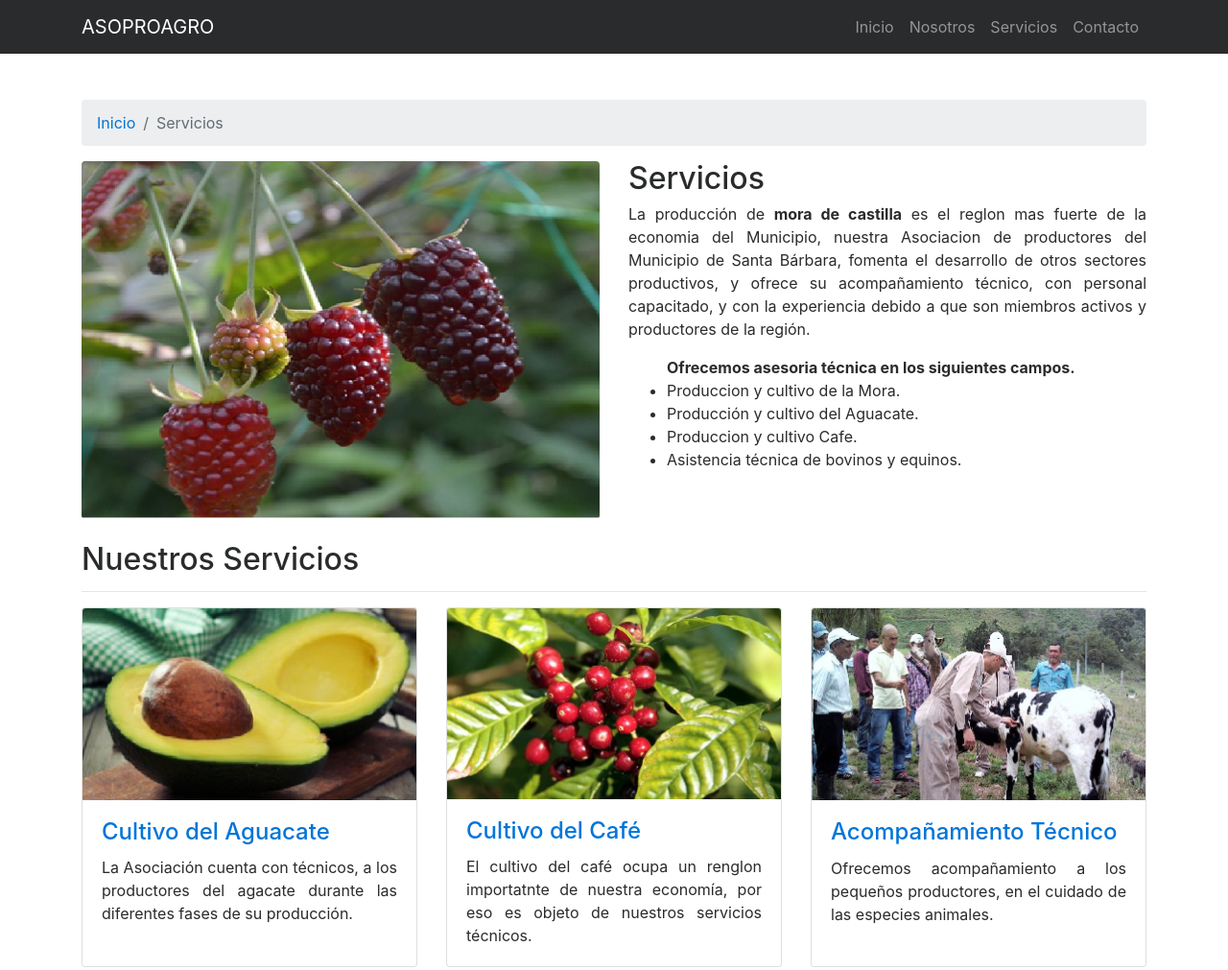
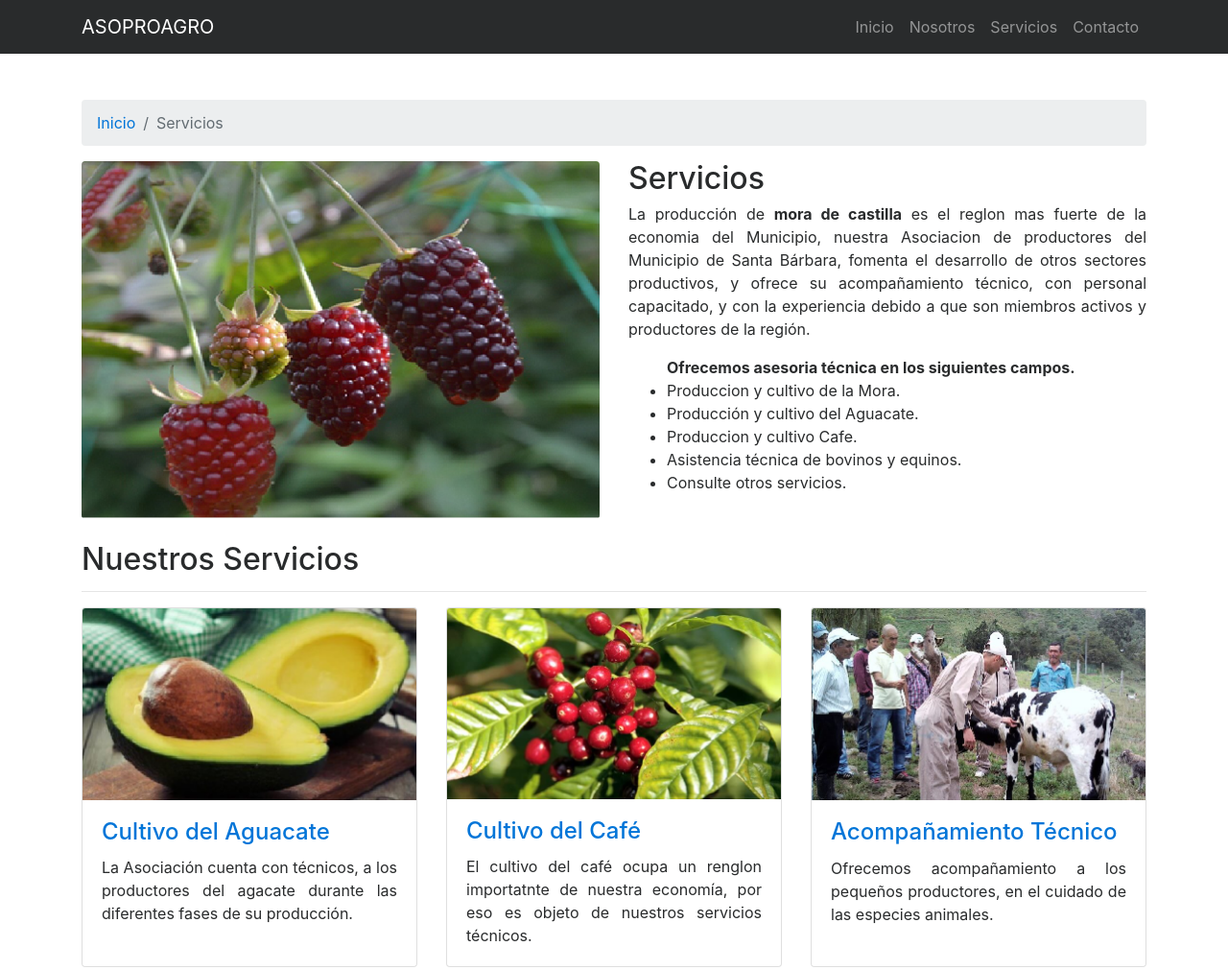
Before and after one commit to asoproagro/web, a website: page services.html in a window 1280 px wide. Shown: the top 1011 px of the page at 96% size. Drawn offline with Linux system fonts and the light colour scheme.

Commit message:
agregar otros servicios

```diff
--- a/services.html
+++ b/services.html
@@ -105,6 +105,7 @@
             <li>Producción y cultivo del Aguacate.</li>
             <li>Produccion y cultivo Cafe.</li>
             <li>Asistencia técnica de bovinos y equinos.</li>
+            <li>Consulte otros servicios.</li>
 
         </ul>
 
```
